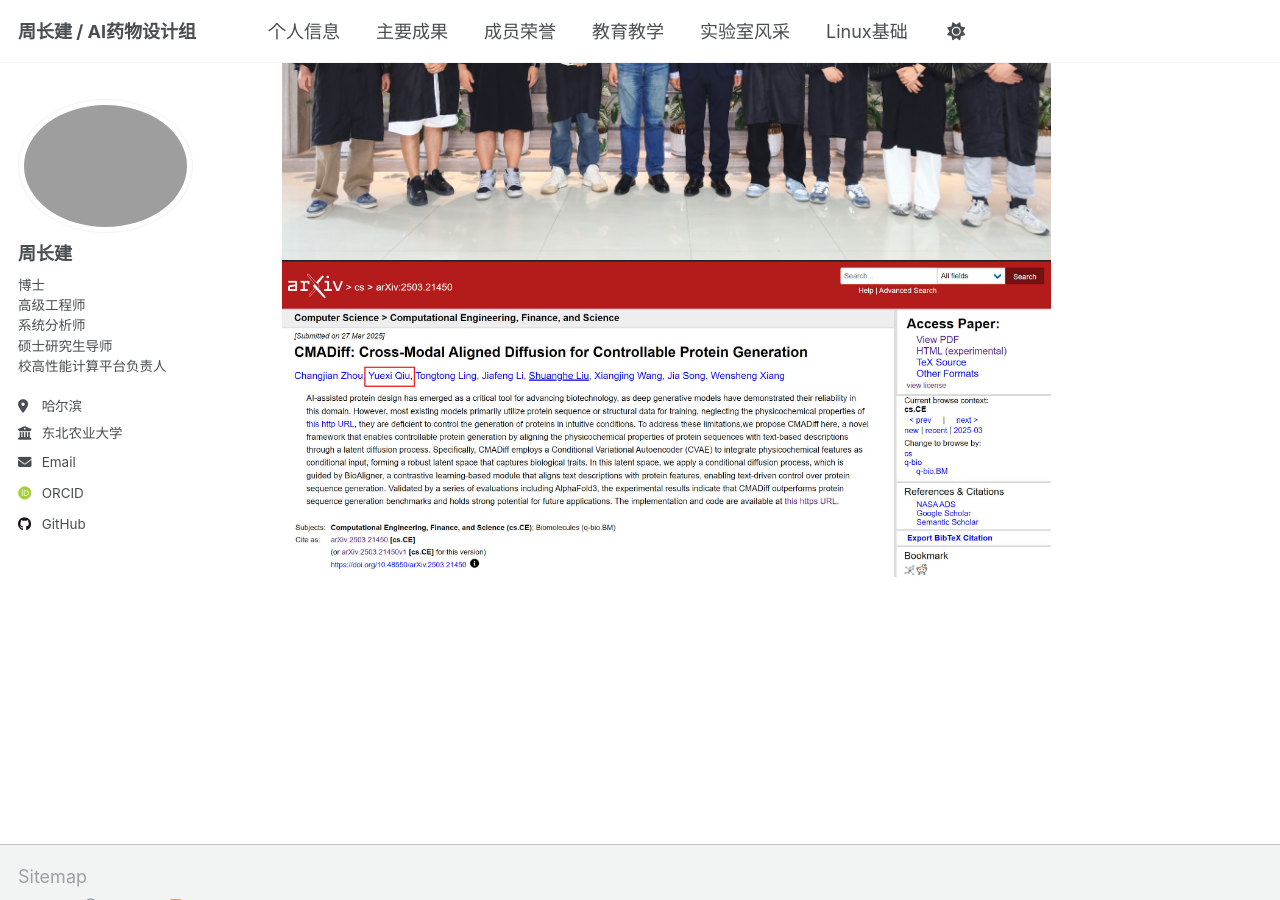
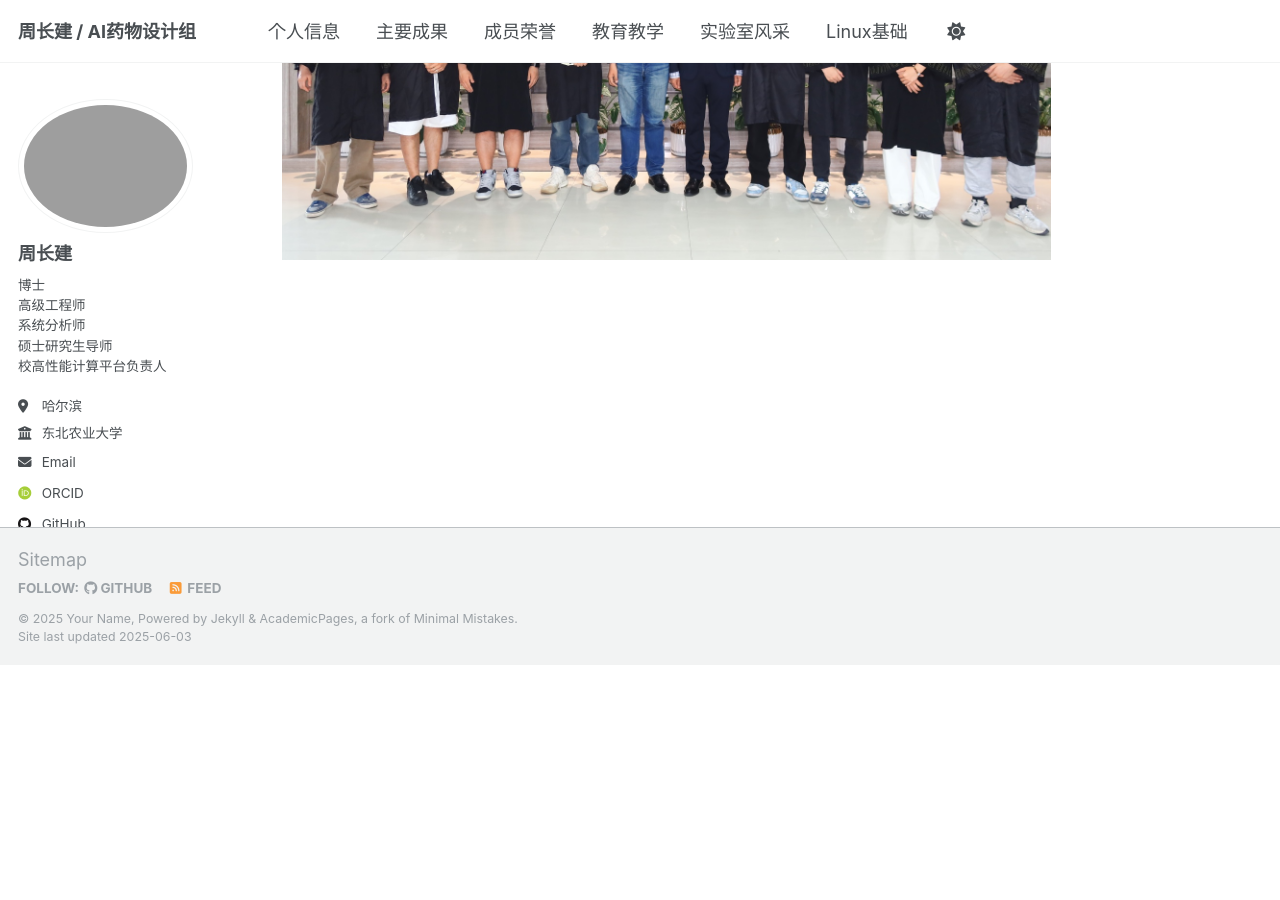
Before and after one commit to HPC-NEAU/zhoucj, a Jekyll site: the page built from _pages/markdown.md, in a window 1280 px wide and 900 px high, scrolled down 444 px. Built offline with Jekyll 4.4.1, drawn with Linux system fonts in a browser that asks for light colours; some web fonts are replaced; after the commit the page ends 1109 px from its top, so only the background shows below that.

Commit message:
Update markdown.md

```diff
--- a/_pages/markdown.md
+++ b/_pages/markdown.md
@@ -11,4 +11,3 @@ redirect_from:
 7777
 
 ![校长与实验室毕业生合影](../images/IMG_5637.JPG)
-![](../images/arxiv.jpg)
```
